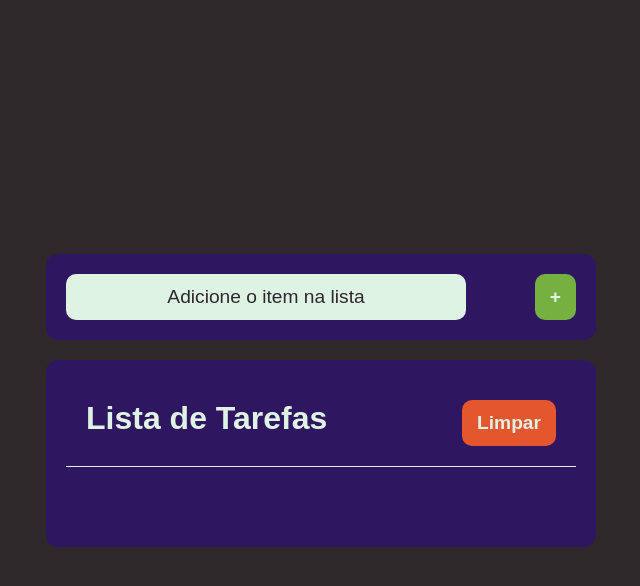
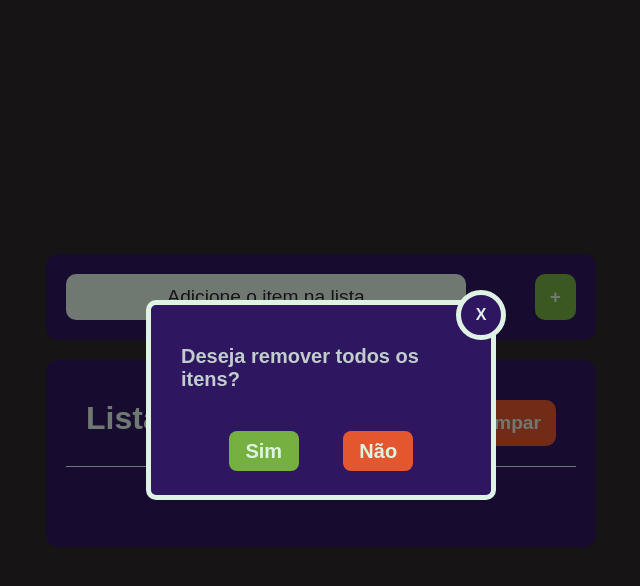
Before and after one commit to joseildoandrade12/lista-de-atividades, a plain HTML site: page index.html in a window 1280 px wide. Both pictures are taken after a click on the button "Limpar". Shown: the whole page, without its empty margins (319-959 px from the left). Drawn offline with Linux system fonts and the light colour scheme; a web font is replaced by a local one.

Commit message:
add de modal e remoção de itens da lista

```diff
--- a/index.html
+++ b/index.html
@@ -28,6 +28,16 @@
         </div>
       </div>
     </main>
+    <section class="modal-container">
+      <div class="modal-verification">
+        <button class="button-fechar">X</button>
+        <h1>Deseja remover todos os itens?</h1>
+        <div class="buttons-verification">
+          <button class="button-verification button-yes">Sim</button>
+          <button class="button-verification button-no">Não</button>
+        </div>
+      </div>
+    </section>
     <script src="script.js"></script>
   </body>
 </html>
--- a/script.js
+++ b/script.js
@@ -12,7 +12,6 @@ function adicionarItemDaLista(event) {
     const novaDiv = criarDiv(novoLi);
     novoLi.appendChild(novaDiv);
     ul.appendChild(novoLi);
-    removerLi(novoLi);
     inputText.value = "";
   } else {
     alert("Insira um texto");
@@ -52,3 +51,40 @@ function criarLi(text) {
   li.innerText = text;
   return li;
 }
+
+const containerModal = document.querySelector(".modal-container");
+const buttonFechar = document.querySelector(".button-fechar");
+const buttonLimpar = document.querySelector(".button-limpar");
+const buttonNo = document.querySelector(".button-no");
+const buttonYes = document.querySelector(".button-yes");
+const botoesModal = [buttonFechar, buttonLimpar, buttonNo];
+
+function toggleModal(event) {
+  event.preventDefault();
+  containerModal.classList.toggle("ativo");
+}
+
+function fecharModal(event) {
+  if (event.target === this) {
+    toggleModal(event);
+  }
+}
+
+function removerTodosLi() {
+  const itens = document.querySelectorAll("li");
+  console.log(itens);
+  if (itens.length !== 0) {
+    itens.forEach((li) => {
+      li.remove();
+      containerModal.classList.remove("ativo");
+    });
+  } else {
+    alert("Não tem itens na lista");
+  }
+}
+
+containerModal.addEventListener("click", fecharModal);
+buttonYes.addEventListener("click", removerTodosLi);
+botoesModal.forEach((button) => {
+  button.addEventListener("click", toggleModal);
+});
--- a/style.css
+++ b/style.css
@@ -10,6 +10,7 @@ body {
   height: 100vh;
   font-size: 1rem;
   background-color: #2e282a;
+  position: relative;
 }
 .container {
   height: 100%;
@@ -116,12 +117,78 @@ li {
   justify-content: space-between;
   align-items: center;
 }
+.modal-container {
+  height: 100vh;
+  width: 100%;
+  background: rgba(0, 0, 0, 0.5);
+  position: fixed;
+  top: 0;
+  left: 0;
+  z-index: 2000;
+  display: none;
+  justify-content: center;
+  align-items: center;
+}
+.modal-container.ativo {
+  display: flex;
+}
+.modal-verification {
+  display: flex;
+  align-items: center;
+  flex-direction: column;
+  background-color: #2e1760;
+  height: 200px;
+  width: 350px;
+  border: 5px solid #dff3e4;
+  padding: 20px;
+  border-radius: 10px;
+  position: relative;
+}
+.modal-container h1 {
+  font-size: 1.25rem;
+  margin: 20px 10px 40px 10px;
+  color: #dff3e4d3;
+}
+.buttons-verification .button-verification {
+  width: 70px;
+  height: 40px;
+  margin: 0px 20px;
+  font-size: 1.25rem;
+  border-radius: 8px;
+  border: none;
+  cursor: pointer;
+  font-weight: bold;
+}
+.button-yes {
+  background-color: #76b041;
+  color: #dff3e4;
+}
+.button-no {
+  background-color: #e4572e;
+  color: #dff3e4;
+}
+.button-fechar {
+  width: 50px;
+  height: 50px;
+  padding: 10px;
+  border-radius: 50%;
+  font-size: 1rem;
+  font-weight: bold;
+  border: 5px solid #dff3e4;
+  background-color: #2e1760;
+  color: #dff3e4;
+  cursor: pointer;
+  position: absolute;
+  top: -15px;
+  right: -15px;
+}
 
 @media (max-width: 600px) {
   #text-list {
     width: 250px;
   }
-  .container-itens-list, .container-add-list {
+  .container-itens-list,
+  .container-add-list {
     max-width: 350px;
   }
   .container-itens-list {
```
